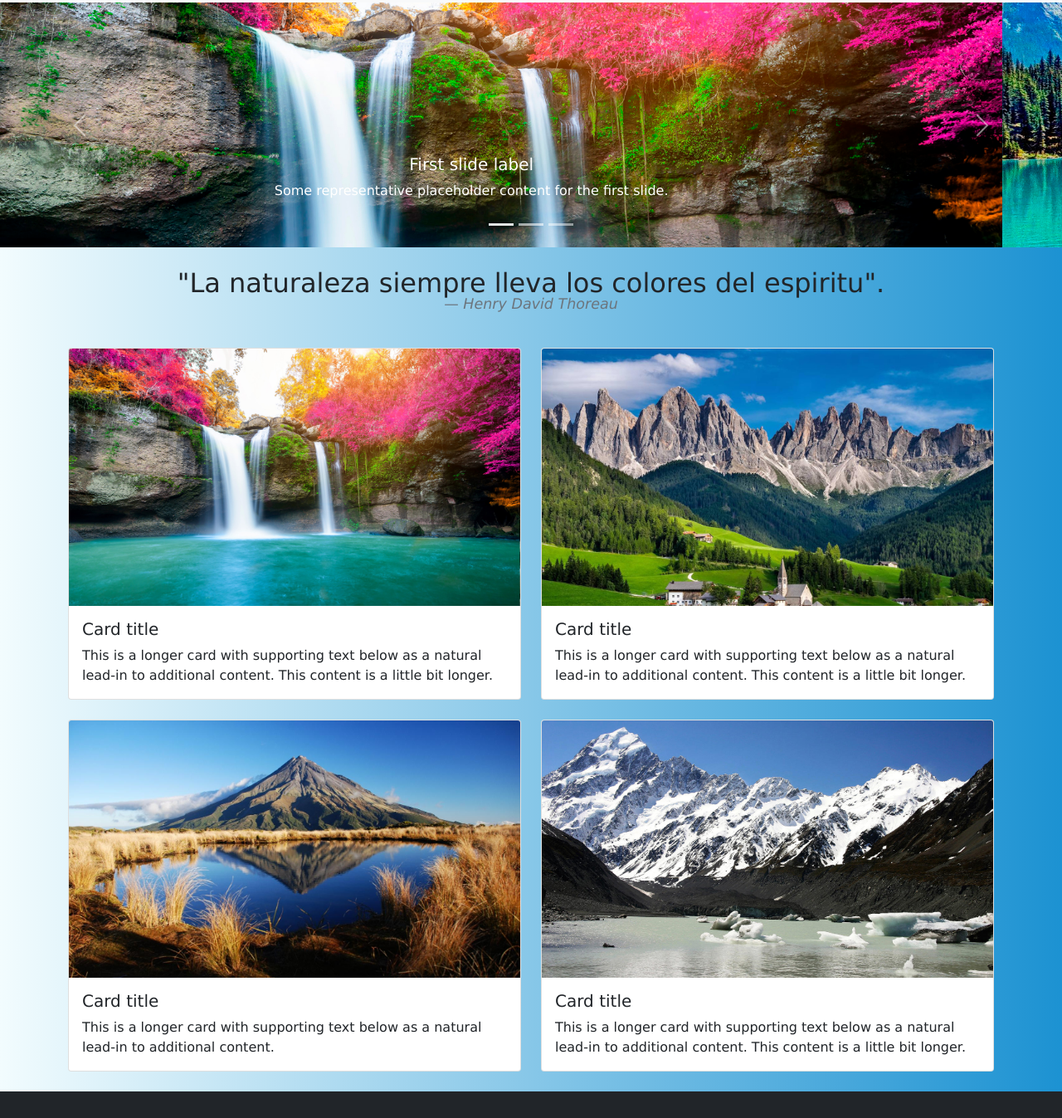
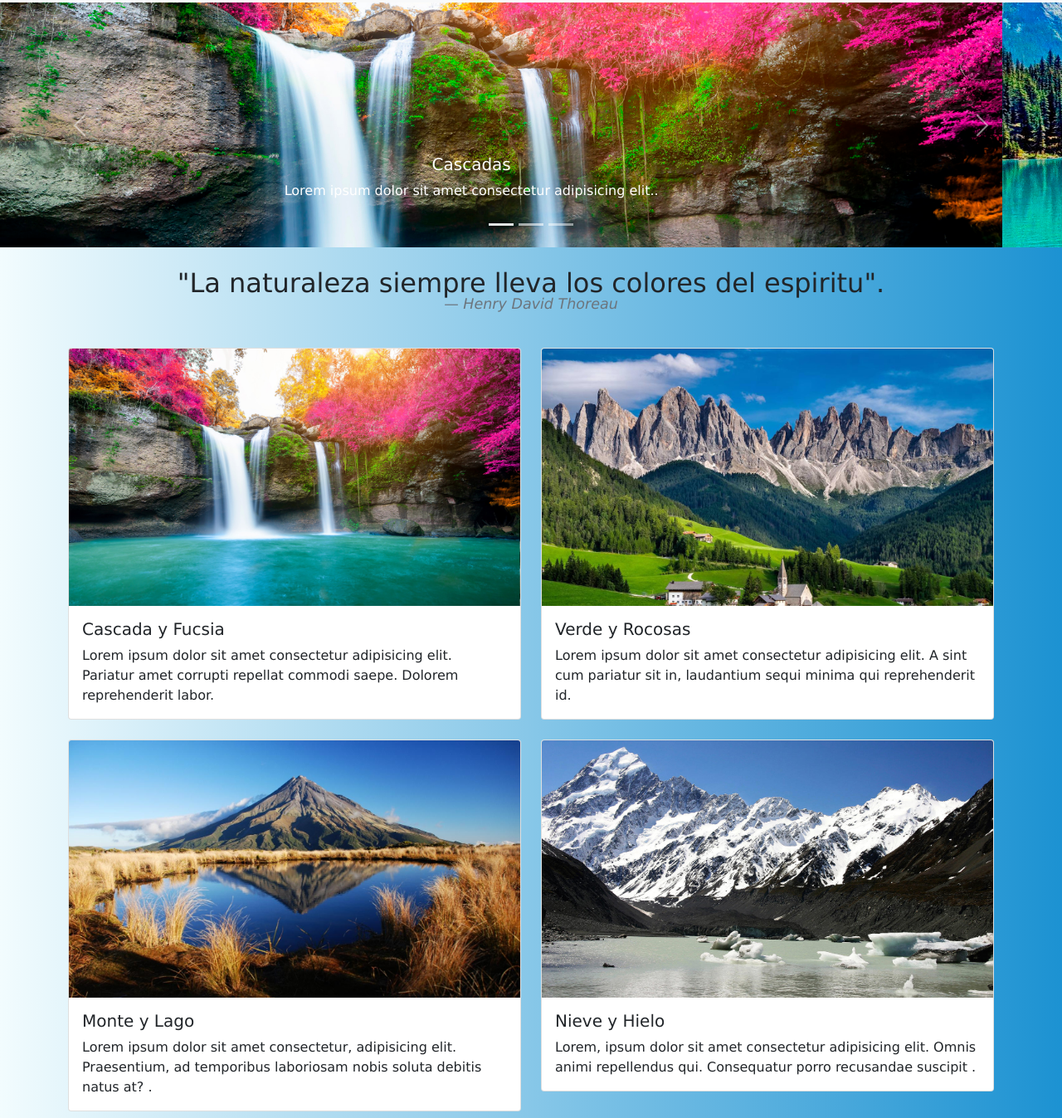
Before and after one commit to alangaar/alejandrogarridoDiplomadojsItla2022, a website: page Clase5/MiProyecto/vistas/index.html in a window 1280 px wide. Shown: the part 53-1400 px from the top of the page at 83% size. Drawn offline with nearby package versions, Linux system fonts and the light colour scheme; files that its build step writes are made by us from their sources; files whose address does not match are found by name.

Commit message:
Actualizacion
nueva

```diff
--- a/Clase5/MiProyecto/vistas/index.html
+++ b/Clase5/MiProyecto/vistas/index.html
@@ -49,22 +49,23 @@
       <div class="carousel-item active">
         <img src="/img/slider1.jpg" class="d-block w-100" alt="...">
         <div class="carousel-caption d-none d-md-block">
-          <h5>First slide label</h5>
-          <p>Some representative placeholder content for the first slide.</p>
+          <h5>Cascadas</h5>
+          <p>Lorem ipsum dolor sit amet consectetur adipisicing elit..</p>
+
         </div>
       </div>
       <div class="carousel-item">
         <img src="/img/slider2.jpg" class="d-block w-100" alt="...">
         <div class="carousel-caption d-none d-md-block">
-          <h5>Second slide label</h5>
-          <p>Some representative placeholder content for the second slide.</p>
+          <h5>Aguas</h5>
+          <p>A sint cum pariatur sit in, laudantium sequi minima qui.</p>
         </div>
       </div>
       <div class="carousel-item">
         <img src="/img/slider3.jpg" class="d-block w-100" alt="...">
         <div class="carousel-caption d-none d-md-block">
-          <h5>Third slide label</h5>
-          <p>Some representative placeholder content for the third slide.</p>
+          <h5>Monta&ntilde;as</h5>
+          <p>Praesentium, ad temporibus laboriosam nobis soluta debitis natus at?.</p>
         </div>
       </div>
     </div>
@@ -86,8 +87,6 @@
         </blockquote>
       </div>
       <br>
-     <!-- <h2 class="section-heading h1 pt-4 text-center">Paz de lo Natural</h2>
-      <p class="text-center">"La naturaleza siempre lleva los colores del espiritu"  Henry David Thoreau</p>-->
 
       <div class="container">
       <div class="row row-cols-1 row-cols-md-2 g-4">
@@ -95,8 +94,8 @@
           <div class="card">
             <img src="/img/slider6.jpg" class="card-img-top" alt="...">
             <div class="card-body">
-              <h5 class="card-title">Card title</h5>
-              <p class="card-text">This is a longer card with supporting text below as a natural lead-in to additional content. This content is a little bit longer.</p>
+              <h5 class="card-title">Cascada y Fucsia</h5>
+              <p class="card-text">Lorem ipsum dolor sit amet consectetur adipisicing elit. Pariatur amet corrupti repellat commodi saepe. Dolorem reprehenderit labor.</p>
             </div>
           </div>
         </div>
@@ -104,8 +103,8 @@
           <div class="card">
             <img src="/img/slider7.jpg" class="card-img-top" alt="...">
             <div class="card-body">
-              <h5 class="card-title">Card title</h5>
-              <p class="card-text">This is a longer card with supporting text below as a natural lead-in to additional content. This content is a little bit longer.</p>
+              <h5 class="card-title">Verde y Rocosas</h5>
+              <p class="card-text">Lorem ipsum dolor sit amet consectetur adipisicing elit. A sint cum pariatur sit in, laudantium sequi minima qui reprehenderit id.</p>
             </div>
           </div>
         </div>
@@ -113,8 +112,8 @@
           <div class="card">
             <img src="/img/slider5.jpg" class="card-img-top" alt="...">
             <div class="card-body">
-              <h5 class="card-title">Card title</h5>
-              <p class="card-text">This is a longer card with supporting text below as a natural lead-in to additional content.</p>
+              <h5 class="card-title">Monte y Lago</h5>
+              <p class="card-text">Lorem ipsum dolor sit amet consectetur, adipisicing elit. Praesentium, ad temporibus laboriosam nobis soluta debitis natus at? .</p>
             </div>
           </div>
         </div>
@@ -122,8 +121,8 @@
           <div class="card">
             <img src="/img/slider4.jpg" class="card-img-top" alt="...">
             <div class="card-body">
-              <h5 class="card-title">Card title</h5>
-              <p class="card-text">This is a longer card with supporting text below as a natural lead-in to additional content. This content is a little bit longer.</p>
+              <h5 class="card-title">Nieve y Hielo</h5>
+              <p class="card-text">Lorem, ipsum dolor sit amet consectetur adipisicing elit. Omnis animi repellendus qui. Consequatur porro recusandae suscipit .</p>
             </div>
           </div>
         </div>
```
